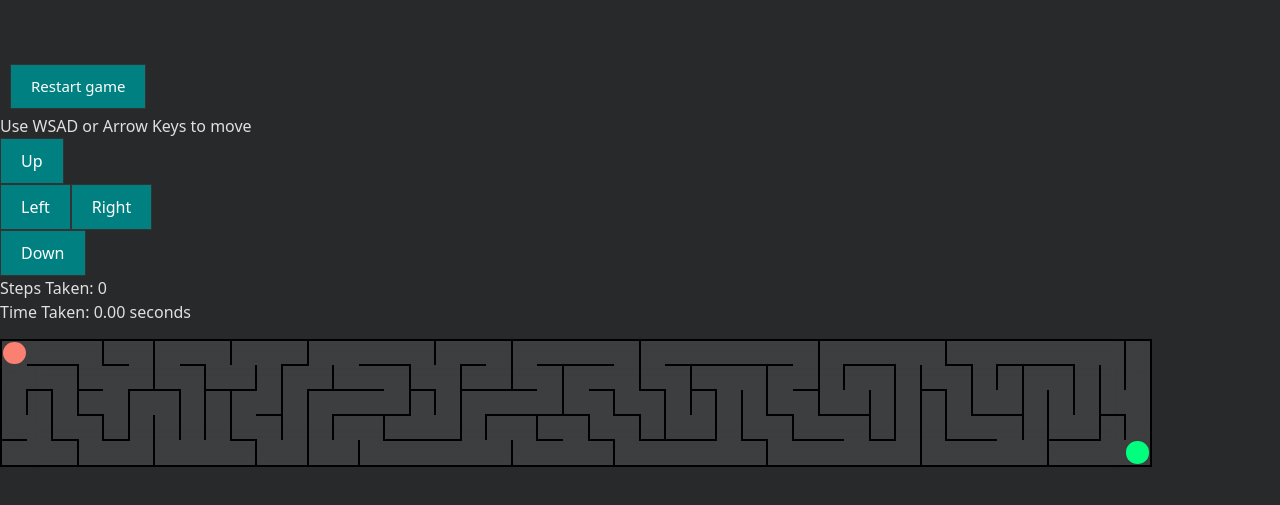
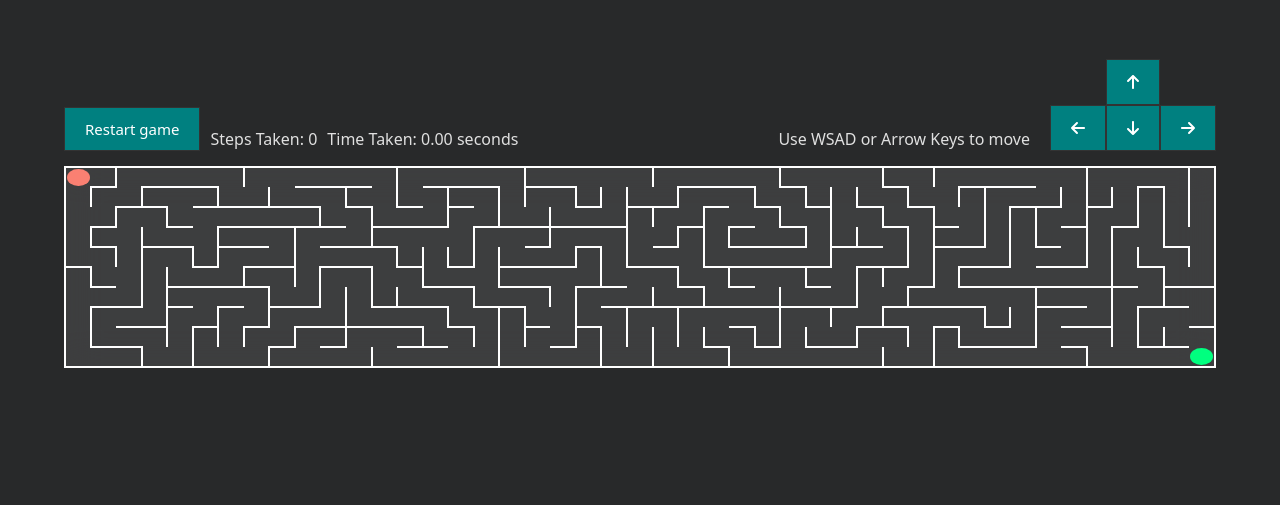
Before and after one commit to VinayDangodra28/dvinay-react, a React (Vite) app: page / in a window 1280 px wide. Shown: the part 4155-4660 px from the top of the page. Built offline with nearby package versions, Linux system fonts and the light colour scheme.

Commit message:
making the website

```diff
--- a/package.json
+++ b/package.json
@@ -10,6 +10,9 @@
     "preview": "vite preview"
   },
   "dependencies": {
+    "@fortawesome/fontawesome-svg-core": "^6.7.2",
+    "@fortawesome/free-solid-svg-icons": "^6.7.2",
+    "@fortawesome/react-fontawesome": "^0.2.2",
     "@gsap/react": "^2.1.1",
     "@react-three/drei": "^9.118.0",
     "@react-three/fiber": "^8.17.10",
@@ -17,6 +20,7 @@
     "gsap": "^3.12.5",
     "react": "^18.3.1",
     "react-dom": "^18.3.1",
+    "react-joystick-component": "^6.2.1",
     "react-router-dom": "^6.27.0",
     "swiper": "^11.1.15",
     "three": "^0.171.0"
--- a/src/components/MazeGame/MazeGame.jsx
+++ b/src/components/MazeGame/MazeGame.jsx
@@ -1,23 +1,26 @@
 import { useState, useMemo, useEffect } from "react";
 import { generateMaze, solve } from "./util";
+import { FontAwesomeIcon } from "@fortawesome/react-fontawesome";
+import { faArrowUp, faArrowDown, faArrowLeft, faArrowRight } from "@fortawesome/free-solid-svg-icons";
 import "./maze.css";
 
 export default function MazeGame() {
   const [gameId, setGameId] = useState(1);
   const [status, setStatus] = useState("playing");
   const [steps, setSteps] = useState(0);
-  const [startTime, setStartTime] = useState(Date.now());
+  const [startTime, setStartTime] = useState(null);
   const [timeTaken, setTimeTaken] = useState(0);
+  const [lastChangeTime, setLastChangeTime] = useState(0); // Track the last maze change time
 
-  // set cols and rows in this below lines
-  const rows = 5;
+  const rows = 10;
   const cols = 45;
 
-
-// const [cheatMode, setCheatMode] = useState(false);
   const [userPosition, setUserPosition] = useState([0, 0]);
 
+  // Regenerate the maze when `gameId` changes
   const maze = useMemo(() => generateMaze(cols, rows), [gameId]);
+
+  // Calculate the solution of the current maze
   const solution = useMemo(() => {
     const s = new Set();
     const solutionPath = solve(maze, userPosition[0], userPosition[1]);
@@ -28,14 +31,38 @@ export default function MazeGame() {
     return s;
   }, [userPosition[0], userPosition[1], gameId]);
 
+  // Check if the user has reached the destination
   useEffect(() => {
     const lastRowIndex = maze.length - 1;
     const lastColIndex = maze[0].length - 1;
+
     if (userPosition[0] === lastRowIndex && userPosition[1] === lastColIndex) {
       setStatus("won");
       setTimeTaken(Date.now() - startTime);
     }
-  }, [userPosition[0], userPosition[1]]);
+  }, [userPosition[0], userPosition[1], maze, startTime]);
+
+  // Update the timer while playing
+  useEffect(() => {
+    let timer;
+    if (status === "playing" && startTime) {
+      timer = setInterval(() => {
+        setTimeTaken(Date.now() - startTime);
+      }, 100);
+    }
+    return () => clearInterval(timer);
+  }, [status, startTime]);
+
+  // Regenerate the maze every 10 seconds based on `timeTaken`
+  useEffect(() => {
+    if (status === "playing" && timeTaken >= 10000) { // 10 seconds passed
+      if (Date.now() - lastChangeTime >= 10000) { // Check if 10 seconds have passed since the last change
+        setGameId((prevGameId) => prevGameId + 1); // Regenerate maze
+        setLastChangeTime(Date.now()); // Update the last maze change time
+        setTimeTaken(0); // Reset timer for the next 10-second countdown
+      }
+    }
+  }, [timeTaken, status, lastChangeTime]);
 
   const makeClassName = (i, j) => {
     const rows = maze.length;
@@ -59,30 +86,17 @@ export default function MazeGame() {
     if (i === userPosition[0] && j === userPosition[1]) {
       arr.push("currentPosition");
     }
-    // if (cheatMode && solution.has(String(i) + "-" + String(j))) {
-    //   arr.push("sol");
-    // }
     return arr.join(" ");
   };
 
   const handleKeyPress = (e) => {
-    if (status !== "playing") {
-      return;
-    }
+    if (status !== "playing") return;
+
     const key = e.code;
-
-    if (key === "ArrowUp" || key === "KeyW") {
-      handleMove("up");
-    }
-    if (key === "ArrowRight" || key === "KeyD") {
-      handleMove("right");
-    }
-    if (key === "ArrowDown" || key === "KeyS") {
-      handleMove("down");
-    }
-    if (key === "ArrowLeft" || key === "KeyA") {
-      handleMove("left");
-    }
+    if (key === "ArrowUp" || key === "KeyW") handleMove("up");
+    if (key === "ArrowRight" || key === "KeyD") handleMove("right");
+    if (key === "ArrowDown" || key === "KeyS") handleMove("down");
+    if (key === "ArrowLeft" || key === "KeyA") handleMove("left");
   };
 
   const handleMove = (direction) => {
@@ -108,6 +122,7 @@ export default function MazeGame() {
 
     if (moved) {
       setSteps((prevSteps) => prevSteps + 1);
+      if (!startTime) setStartTime(Date.now());
     }
   };
 
@@ -115,36 +130,37 @@ export default function MazeGame() {
     setUserPosition([0, 0]);
     setStatus("playing");
     setSteps(0);
-    setStartTime(Date.now());
+    setStartTime(null);
+    setTimeTaken(0);
     setGameId(gameId + 1);
+    setLastChangeTime(Date.now()); // Reset the last change time on restart
   };
 
   return (
     <div id="mazegame" onKeyDown={handleKeyPress} tabIndex={0}>
-      <div className="App">
+      <div className="maze-setting-bar">
+        <div className="left-setting">
           <div className="setting">
             <button onClick={restartGame}>Restart game</button>
           </div>
+          <div className="steps-taken">Steps Taken: {steps}</div>
+          <div className="timer">
+            Time Taken: {status === "won" ? (timeTaken / 1000).toFixed(2) : (timeTaken / 1000).toFixed(2)} seconds
+          </div>
+        </div>
+        <div className="right-setting">
           <p>Use WSAD or Arrow Keys to move</p>
-        {/* <div>
-          <label htmlFor="cheatMode">Cheat mode</label>
-          <input
-            type="checkbox"
-            name="cheatMode"
-            onChange={(e) => setCheatMode(e.target.checked)}
-          />
-        </div> */}
+          <div className="controls">
+            <button onClick={() => handleMove("up")}><FontAwesomeIcon icon={faArrowUp} /></button>
+            <div>
+              <button onClick={() => handleMove("left")}><FontAwesomeIcon icon={faArrowLeft} /></button>
+              <button onClick={() => handleMove("down")}><FontAwesomeIcon icon={faArrowDown} /></button>
+              <button onClick={() => handleMove("right")}><FontAwesomeIcon icon={faArrowRight} /></button>
+            </div>
+          </div>
+        </div>
+      </div>
 
-        <div className="controls">
-          <button onClick={() => handleMove("up")}>Up</button>
-          <div>
-            <button onClick={() => handleMove("left")}>Left</button>
-            <button onClick={() => handleMove("right")}>Right</button>
-          </div>
-          <button onClick={() => handleMove("down")}>Down</button>
-        </div>
-        <p>Steps Taken: {steps}</p>
-        <p>Time Taken: {status === "won" ? (timeTaken / 1000).toFixed(2) : ((Date.now() - startTime) / 1000).toFixed(2)} seconds</p>
       <table id="maze">
         <tbody>
           {maze.map((row, i) => (
@@ -165,6 +181,5 @@ export default function MazeGame() {
         </div>
       )}
     </div>
-    </div>
   );
 }
--- a/src/components/MazeGame/maze.css
+++ b/src/components/MazeGame/maze.css
@@ -1,12 +1,10 @@
-
-
 .App:focus {
   outline: none;
 }
 
 .setting {
   align-self: flex-start;
-    padding: 5px 10px;
+  padding: 0px;
 }
 .setting button {
   font-size: 15px;
@@ -16,19 +14,19 @@
 }
 
 .topWall {
-    border-top: 2px solid black;
+  border-top: 2px solid white;
 }
 
 .rightWall {
-    border-right: 2px solid black;
+  border-right: 2px solid white;
 }
 
 .bottomWall {
-    border-bottom: 2px solid black;
+  border-bottom: 2px solid white;
 }
 
 .leftWall {
-    border-left: 2px solid black;
+  border-left: 2px solid white;
 }
 
 .sol div {
@@ -94,3 +92,80 @@
   text-transform: uppercase;
   color: forestgreen;
 }
+
+
+.maze-setting-bar {
+  display: flex;
+  justify-content: space-between;
+  width: 90%;
+  align-items: flex-end;
+}
+
+div#mazegame {
+  display: flex;
+  flex-direction: column;
+  align-items: center;
+}
+
+.left-setting {
+  display: flex;
+  flex-direction: row;
+  align-items: flex-end;
+  justify-content: flex-start;
+  gap: 10px;
+  height: fit-content;
+}
+
+
+.controls {
+  display: flex;
+  flex-direction: column;
+  align-items: center;
+}
+.hidden-cell {
+  background-color: #000;
+  border: none;
+}
+
+.right-setting {
+  display: flex;
+  align-items: flex-end;
+  gap: 20px;
+}
+
+/* Add a transition to wall elements to animate their appearance/disappearance */
+.wall {
+  transition: all 0.3s ease;
+}
+
+.topWall {
+  border-top: 2px solid white;
+}
+
+.rightWall {
+  border-right: 2px solid white;
+}
+
+.bottomWall {
+  border-bottom: 2px solid white;
+}
+
+.leftWall {
+  border-left: 2px solid white;
+}
+
+/* Optional: Add an "animated" class that triggers the movement */
+.wall-animating {
+  animation: wallShift 0.3s ease-in-out;
+}
+
+@keyframes wallShift {
+  0% {
+    transform: scale(0.5);
+    opacity: 0;
+  }
+  100% {
+    transform: scale(1);
+    opacity: 1;
+  }
+}
```
Also changed, not shown: src/pages/Home/Home.css (line endings or trailing spaces), 1 other file (tests, documents, lock files or other folders). Lines whose indentation alone changed are shown as unchanged.
